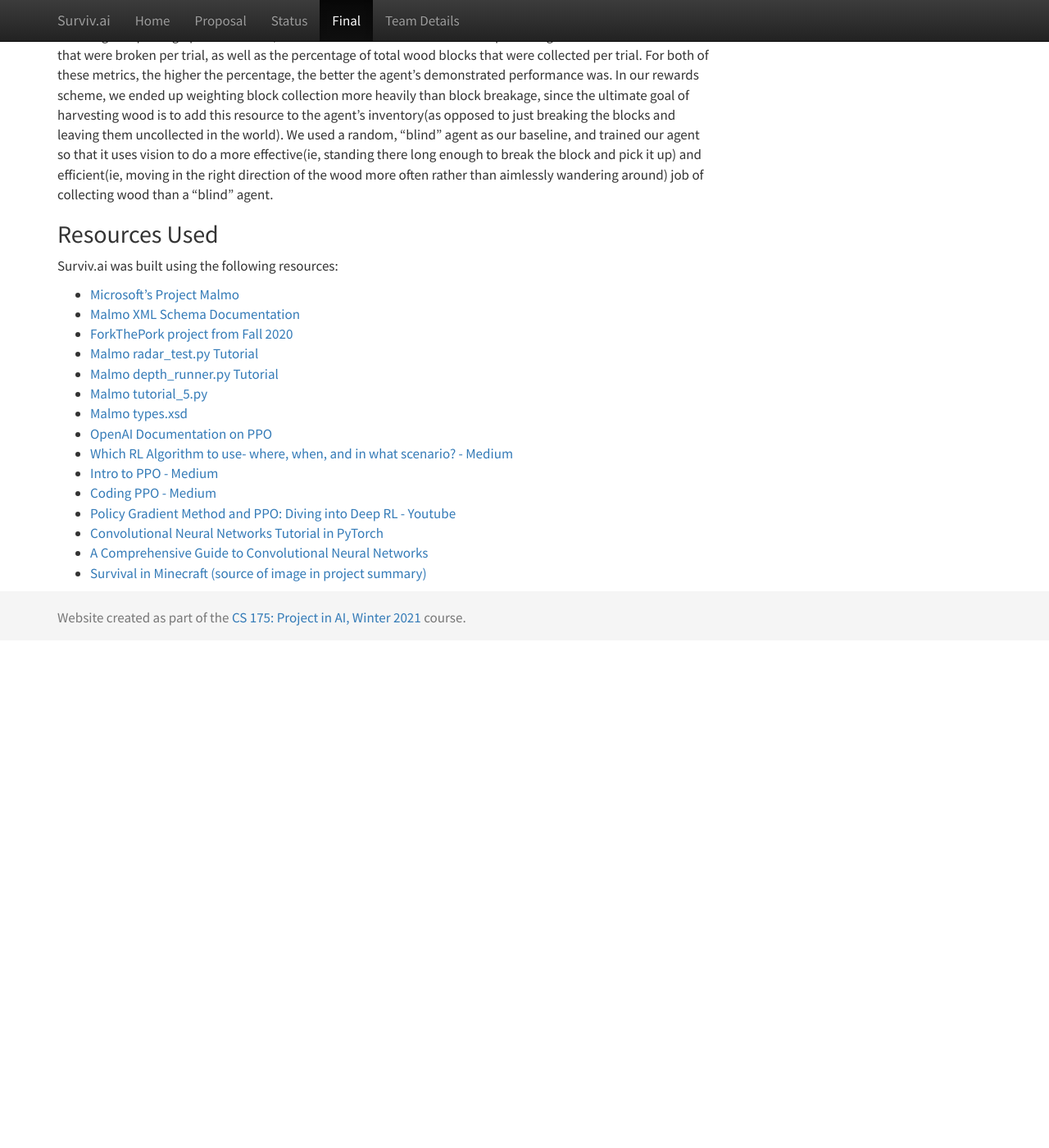
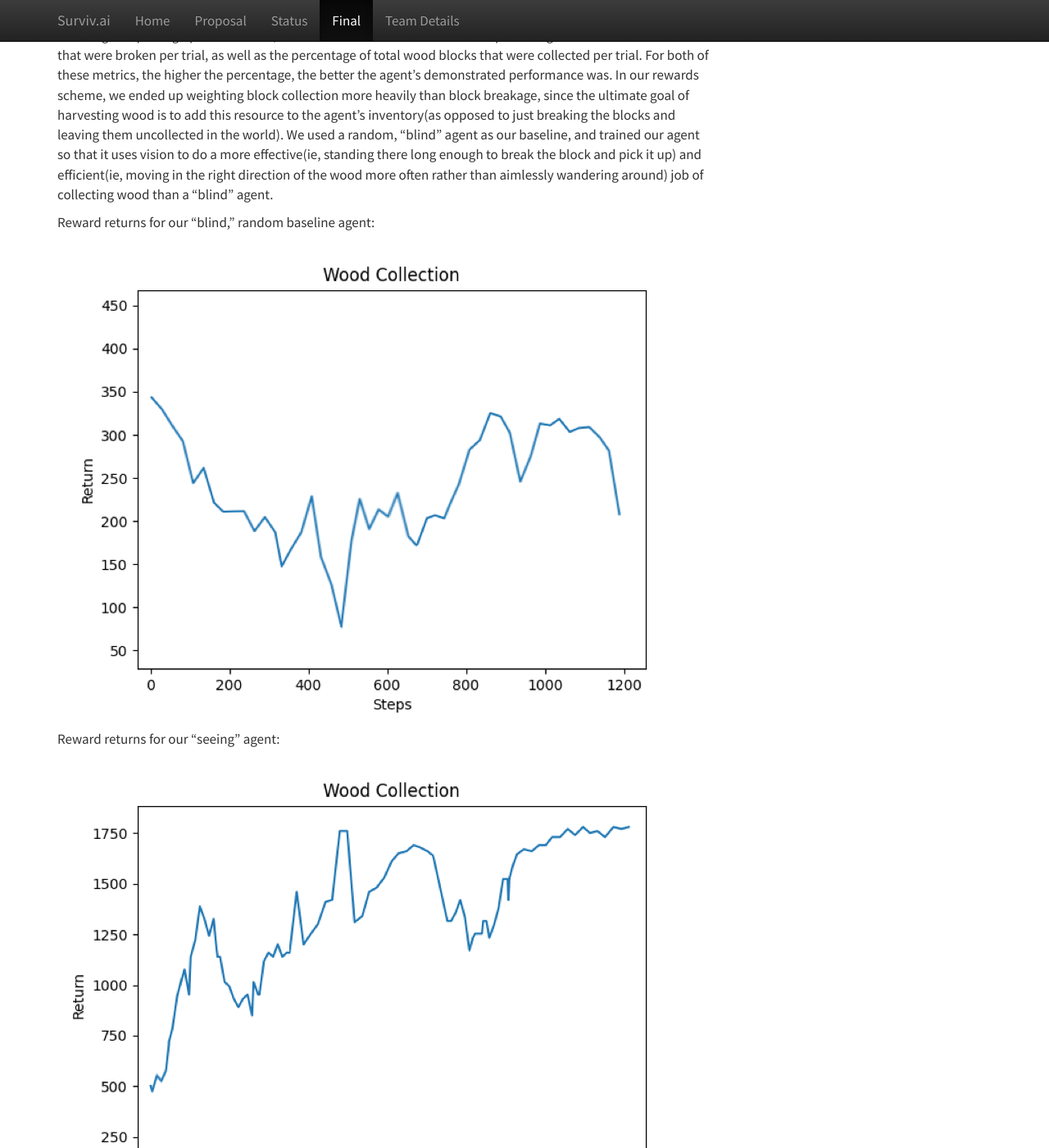
Before and after one commit to rtnavarr/survivai, a Jekyll site: the page built from docs/final.md, in a window 1280 px wide and 1400 px high, scrolled down 3304 px. Shown: the whole window at 82% size. Built offline with Jekyll 4.4.1, drawn with Linux system fonts in a browser that asks for light colours; before the commit the page ends 4089 px from its top, so only the background shows below that.

Commit message:
finish evaluation section and add images

```diff
--- a/docs/final.md
+++ b/docs/final.md
@@ -67,6 +67,14 @@ Between the status report and the final report we:
 #### **Quantitative Evaluation**
 In addition to the total returns from our agent(determined by a combination of rewards and penalties for interacting with different block types), we focused our quantitative evaluation on our agent’s “success rate” for breaking and picking up wood blocks; the metrics we used for this were the percentage of the total wood blocks that were broken per trial, as well as the percentage of total wood blocks that were collected per trial. For both of these metrics, the higher the percentage, the better the agent’s demonstrated performance was. In our rewards scheme, we ended up weighting block collection more heavily than block breakage, since the ultimate goal of harvesting wood is to add this resource to the agent’s inventory(as opposed to just breaking the blocks and leaving them uncollected in the world). We used a random, “blind” agent as our baseline, and trained our agent so that it uses vision to do a more effective(ie, standing there long enough to break the block and pick it up) and efficient(ie, moving in the right direction of the wood more often rather than aimlessly wandering around) job of collecting wood than a “blind” agent.
 
+Reward returns for our “blind,” random baseline agent:
+![Baseline Rewards](./images/random.PNG)
+
+Reward returns for our “seeing” agent:
+![Agent Rewards](./images/agent_rewards.PNG)
+
+![Tables for Blocks Broken/Collected](./images/tables.png)
+
 ## Resources Used
 Surviv.ai was built using the following resources:<br>
 - <a href="https://www.microsoft.com/en-us/research/project/project-malmo/">Microsoft's Project Malmo</a><br>
```
Also changed, not shown: docs/images/tables.png (added).
